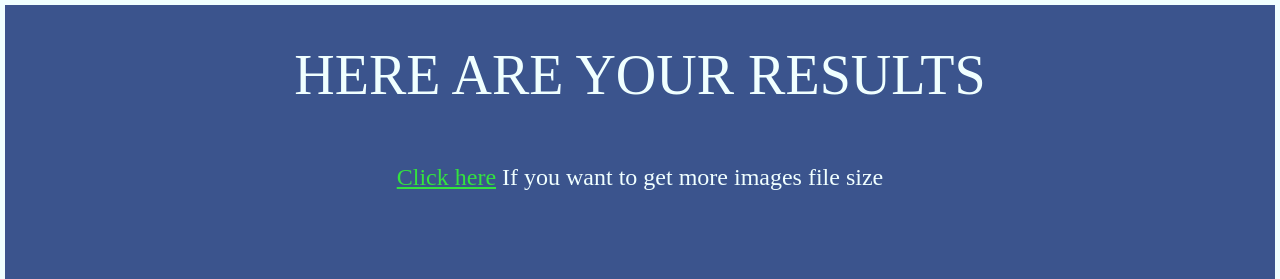
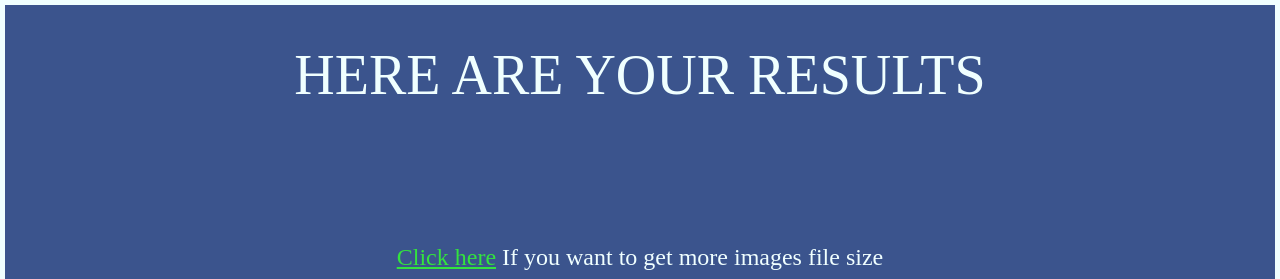
Before and after one commit to reakrakover/MyWebToolz, a Django app: template images_size/templates/images_size/results.html in a window 1280 px wide. Shown: the top 279 px of the page. Run offline with Django 3.2, Linux system fonts and the light colour scheme; the template is opened without the code that fills it, so the values that code supplies are empty.

Commit message:
small changes

```diff
--- a/home_page/static/home_page/bundle.js
+++ b/home_page/static/home_page/bundle.js
@@ -30,7 +30,7 @@ function formSubmit() {
   document.getElementById('ytvid').style.display = "flex";
   document.getElementById('player').style.display = "block";
   document.getElementById('loadingGif').style.display = "block";
-  document.getElementById('massage').innerHTML = "<span>" + count + " url's?! that could take a while...<br> so please enjoy this lovely video while we getting all your images size</span>";
+  document.getElementById('massage').innerHTML = "<span>" + count + " url's?! this could take a while...<br> so please enjoy this lovely video while we getting all your images size</span>";
 
   var videos = [
     "FNQxxpM1yOs",
--- a/images_size/static/images_size/style.css
+++ b/images_size/static/images_size/style.css
@@ -33,6 +33,7 @@ h2 {
   color: azure;
   font-weight: 100;
   text-align: center;
+  margin-top: 50px;
 }
 
 a#home {
--- a/images_size/templates/images_size/results.html
+++ b/images_size/templates/images_size/results.html
@@ -33,8 +33,7 @@
   <div id="main">
     <div class="titles">
       <h1>HERE ARE YOUR RESULTS</h1>
-      <h2><a id="home" href="{% url 'home' %}">Click here</a> If you want to get more images file size</h2><br>
-        <div class="center">
+      <div class="center">
           <script async src="//pagead2.googlesyndication.com/pagead/js/adsbygoogle.js"></script>
           <!-- My Web Toolz Home Page -->
           <ins class="adsbygoogle"
@@ -46,6 +45,8 @@
           (adsbygoogle = window.adsbygoogle || []).push({});
           </script>
         </div>
+      <h2><a id="home" href="{% url 'home' %}">Click here</a> If you want to get more images file size</h2><br>
+
       {% if error == 'No More then 10 files'  %}
       <h2>{{ error }}</h2>
       {% endif %}
```
Also changed, not shown: 1 other file.
